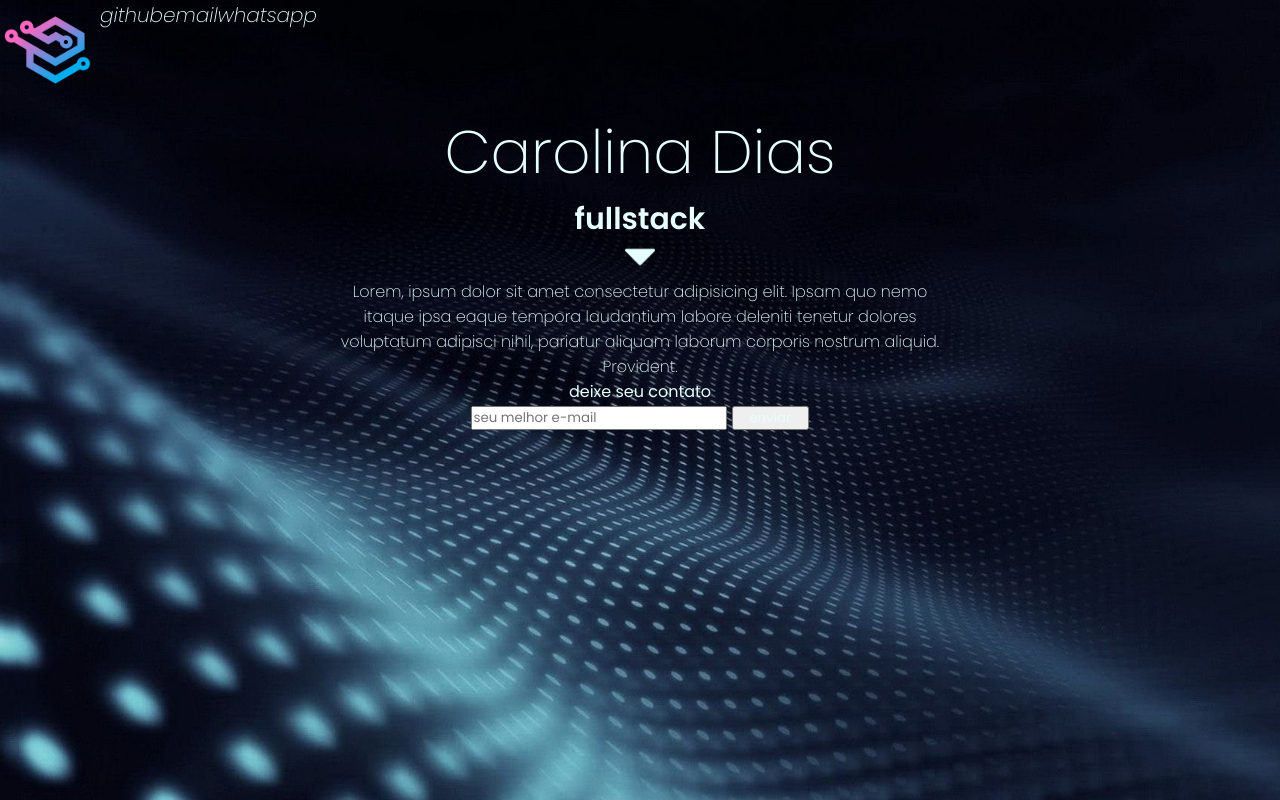
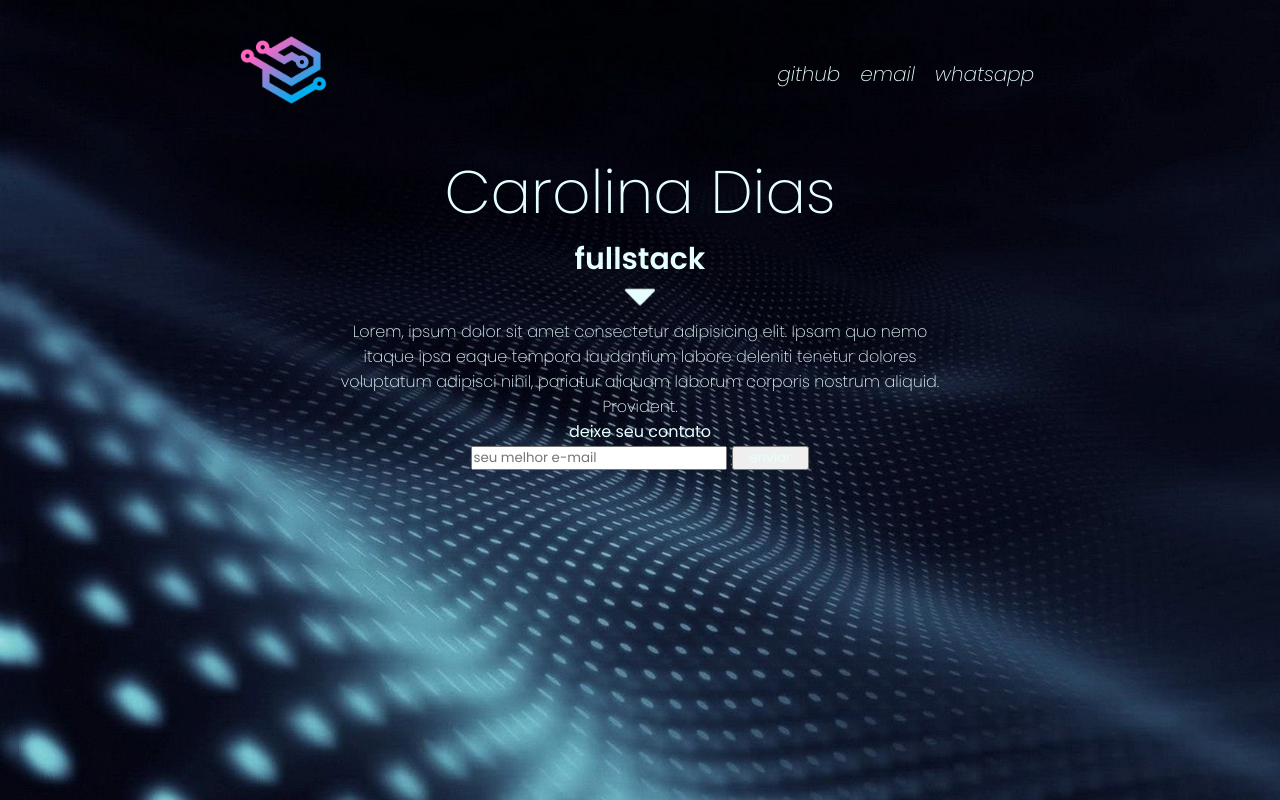
Before and after one commit to carolinsanna/dontpanic, a plain HTML site: page index.html in a window 1280 px wide. Drawn offline with Linux system fonts and the light colour scheme.

Commit message:
aplicado flexbox no header

```diff
--- a/styles/mainstyle.css
+++ b/styles/mainstyle.css
@@ -4,22 +4,6 @@
     box-sizing: border-box;
     color: #E6FFFE;
     font-family: 'Poppins', sans-serif;
-}
-
-ul{
-    display: flex;
-    list-style: none;
-    font-style: italic;
-    font-size: 20px;
-    font-weight: 300;
-}
-
-a{
-    text-decoration: none;
-}
-
-header{
-    display: flex;
 }
 
 body{
@@ -29,6 +13,31 @@ body{
     background: url("./../assets/bg4.jpg") fixed;
     background-size: cover;
 }
+
+header{
+    display: flex;
+    justify-content: space-around;
+    align-items: center;
+    padding: 20px;
+}
+
+header ul{
+    display: flex;
+    list-style: none;
+    font-style: italic;
+    font-size: 20px;
+    font-weight: 300;
+}
+
+header ul li{
+    margin: 10px;
+}
+
+a{
+    text-decoration: none;
+}
+
+
 
 .logo img{
     width: 100px;
```
